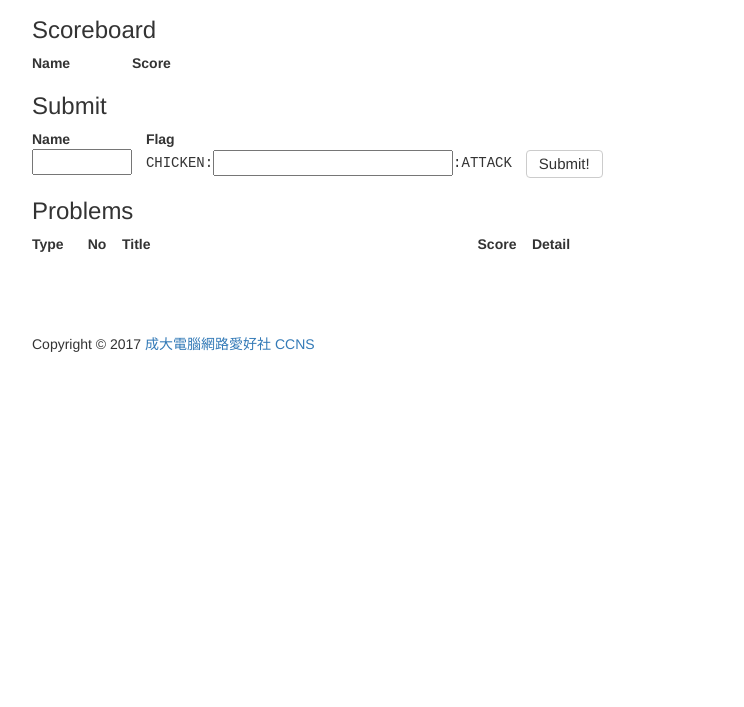
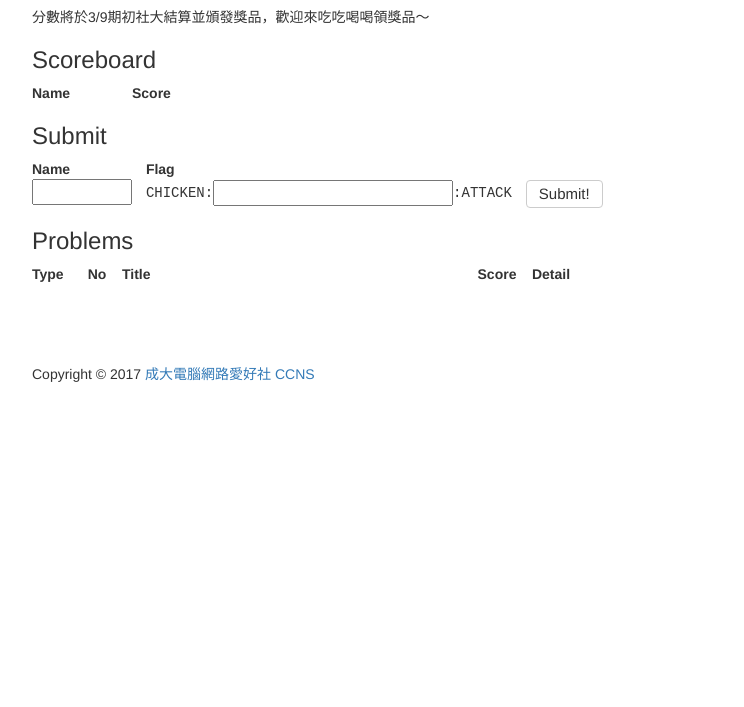
Before and after one commit to ccns/105-club-fair-game-scoreboard, a website: page index.html in a window 1280 px wide. Shown: the part 93-800 px from the top of the page, without its empty margins (38-782 px from the left). Drawn offline with nearby package versions, Linux system fonts and the light colour scheme.

Commit message:
add info

```diff
--- a/index.html
+++ b/index.html
@@ -19,6 +19,7 @@
 		<div class="container">
 			<h1 id="CTC">Catch the Chicken</h1>
       <p>各個題目中都藏著一組FLAG字串，FLAG的形式為<code>CHICKEN:This is a flag.:ATTACK</code>，把他們都找出來吧！</p>
+      <p>分數將於3/9期初社大結算並頒發獎品，歡迎來吃吃喝喝領獎品～</p>
 
 			<div id="scoreboard">
 				<h3 id="heading">Scoreboard</h3>
```
